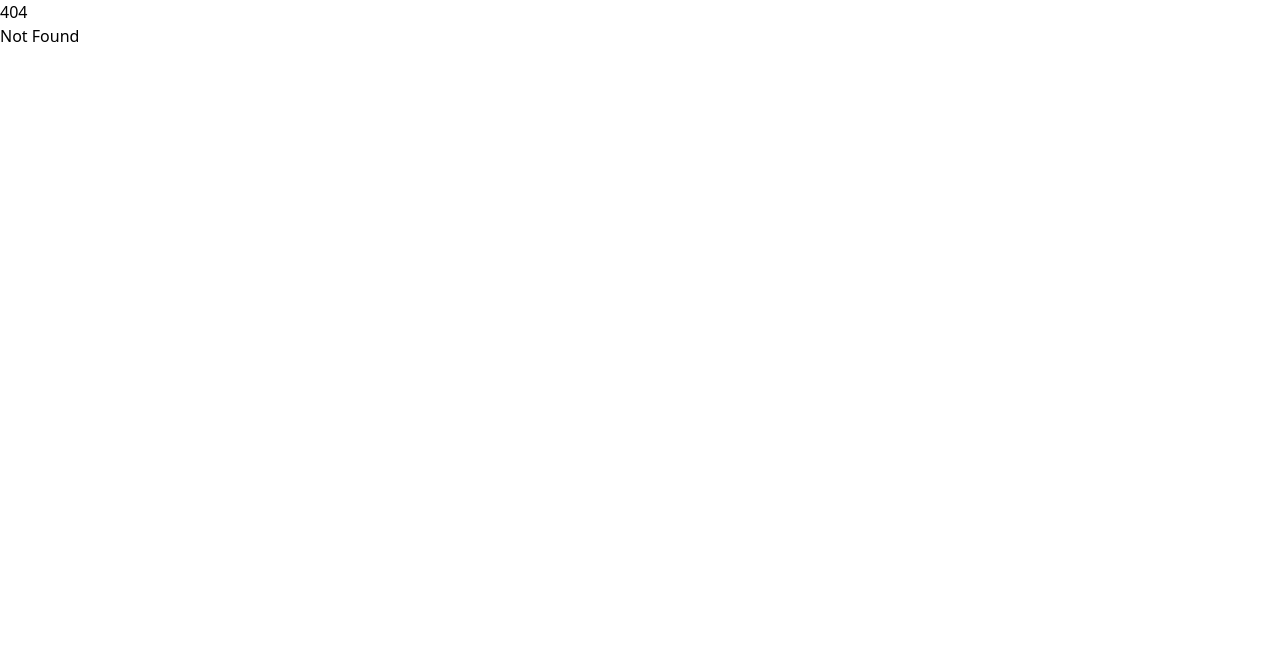
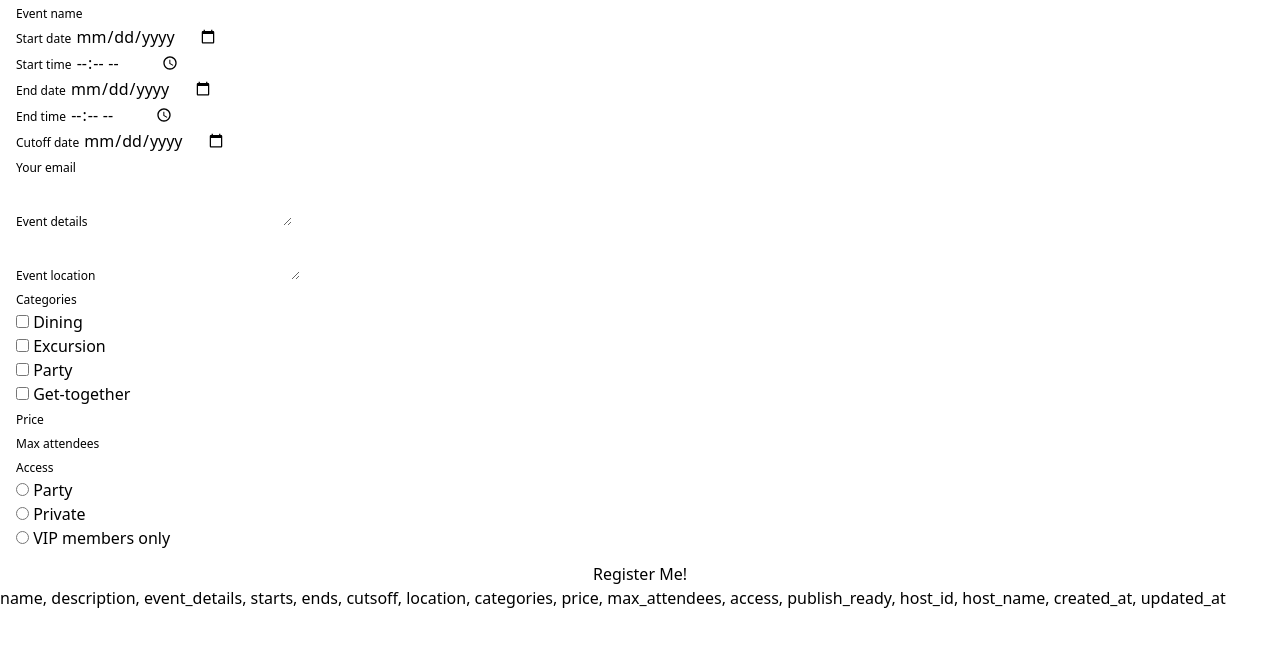
Before and after one commit to halbhelms/villages-restart, a SvelteKit app: page /events/create in a window 1280 px wide. Before the commit this address had no page. Shown: the top 646 px of the page. Built offline with nearby package versions, Linux system fonts and the light colour scheme.

Commit message:
Event creation form WIP

```diff
--- /dev/null
+++ b/src/routes/events/create/+page.server.js
@@ -0,0 +1,4 @@
+/** @type {import('./$types').PageServerLoad} */
+export async function load() {
+  return {};
+};
--- /dev/null
+++ b/src/routes/events/create/+page.svelte
@@ -0,0 +1,133 @@
+<script>
+  import { enhance } from '$app/forms';
+  let { data } = $props()
+</script>
+
+<main>
+
+  <form use:enhance method="post">
+
+  <div class="px-4">
+    <label for="name" class="text-xs">Event name</label>
+    <input type="text" id="name" name="name" />
+  </div>
+
+  <div class="px-4">
+    <label for="start_date" class="text-xs">Start date</label>
+    <input type="date" id="start_date" name="start_date" />
+  </div>
+
+  <div class="px-4">
+    <label for="start_time" class="text-xs">Start time</label>
+    <input type="time" id="start_time" name="start_time" />
+  </div>
+
+  <div class="px-4">
+    <label for="end_date" class="text-xs">End date</label>
+    <input type="date" id="end_date" name="end_date" />
+  </div>
+
+  <div class="px-4">
+    <label for="end_time" class="text-xs">End time</label>
+    <input type="time" id="end_time" name="end_time" />
+  </div>
+
+  <div class="px-4">
+    <label for="cutoff_date" class="text-xs">Cutoff date</label>
+    <input type="date" id="cutoff_date" name="cutoff_date" />
+  </div>
+
+  <div class="px-4">
+    <label for="email" class="text-xs">Your email</label>
+    <input type="email" id="email" name="email" />
+  </div>
+
+  <div class="px-4">
+    <label for="event_details" class="text-xs">Event details</label>
+    <textarea id="event_details" name="event_details"></textarea>
+  </div>
+
+  <div class="px-4">
+    <label for="location" class="text-xs">Event location</label>
+    <textarea id="location" name="location"></textarea>
+  </div>
+
+  <div class="px-4">
+    <label for="categories" class="text-xs">Categories</label>
+  </div>
+
+  <div class="px-4">
+    <input type="checkbox" id="dining" name="categories" />
+    <label for="dining">Dining</label>
+  </div>
+
+  <div class="px-4">
+    <input type="checkbox" id="excursion" name="categories" />
+    <label for="excursion">Excursion</label>
+  </div>
+
+  <div class="px-4">
+    <input type="checkbox" id="party" name="categories" />
+    <label for="party">Party</label>
+  </div>
+
+  <div class="px-4">
+    <input type="checkbox" id="get-together" name="categories" />
+    <label for="get-together">Get-together</label>
+  </div>
+
+  <div class="px-4">
+    <label for="price" class="text-xs">Price</label>
+    <input type="number" id="price" name="price" />
+  </div>
+
+  <div class="px-4">
+    <label for="max_attendees" class="text-xs">Max attendees</label>
+    <input type="number" id="max_attendees" name="max_attendees" />
+  </div>
+
+  <div class="px-4">
+    <label for="access" class="text-xs">Access</label>
+  </div>
+
+  <div class="px-4">
+    <input type="radio" id="public" name="access" />
+    <label for="public">Party</label>
+  </div>
+
+  <div class="px-4">
+    <input type="radio" id="private" name="access" />
+    <label for="private">Private</label>
+  </div>
+
+  <div class="px-4">
+    <input type="radio" id="vip" name="access" />
+    <label for="vip">VIP members only</label>
+  </div>
+
+
+
+  <div class="flex justify-center mt-3">
+  <button>Register Me!</button>
+  </div>
+
+</form>
+
+</main>
+
+name,
+        description,
+        event_details,
+        starts,
+        ends,
+        cutsoff,
+        location,
+        categories,
+        price,
+        max_attendees,
+        access,
+        publish_ready,
+        host_id,
+        host_name,
+        created_at,
+        updated_at
```
